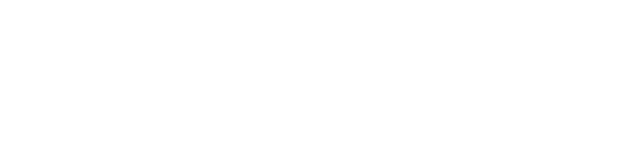
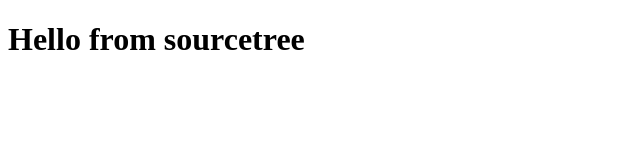
Before and after one commit to hien-nt/trainingCalendar, a plain HTML site: page index.html in a window 1280 px wide. Shown: the whole page, without its empty margins (0-640 px from the left). Drawn offline with Linux system fonts and the light colour scheme.

Commit message:
h1 tag added

```diff
--- a/index.html
+++ b/index.html
@@ -3,10 +3,11 @@
 <head>
     <meta charset="UTF-8">
     <meta http-equiv="X-UA-Compatible" content="IE=edge">
-    <meta name="viewport" content="width=device-width, initial-scale=1.0">
+    <meta name="viewport" content="width=", initial-scale=1.0">
     <title>Document</title>
 </head>
 <body>
+    <h1>Hello from sourcetree</h1>
 
 </body>
 </html>
```
